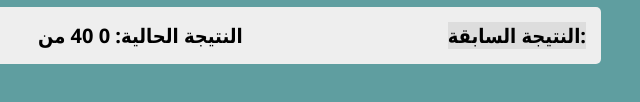
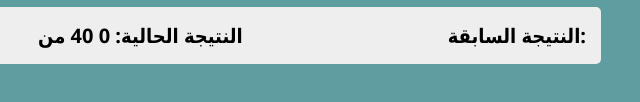
Before and after one commit to mohamedheseein99/Sped-Game, a plain HTML site: page index.html in a window 1280 px wide. Shown: the part 330-432 px from the top of the page, 526-1166 px from the left. Drawn offline with Linux system fonts and the light colour scheme.

Commit message:
Update main.css

```diff
--- a/main.css
+++ b/main.css
@@ -166,10 +166,6 @@ body {
             }
         }
 
-        .list {
-            display: flex;
-            flex-direction: column;
-            background-color: #ddd;
-        }
     }
+
 }
```
